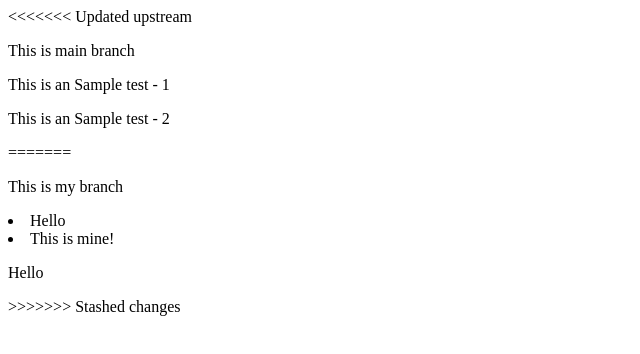
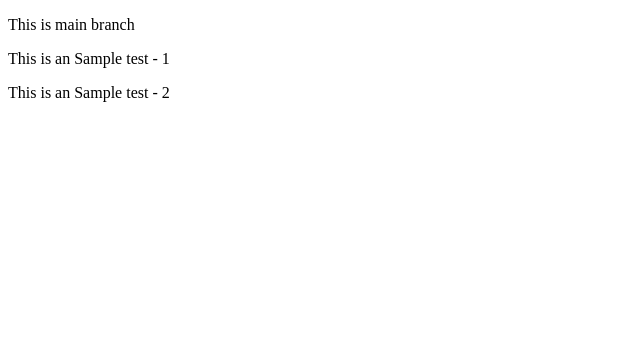
Before and after one commit to Pradeep0321/test-merge, a plain HTML site: page index.html in a window 1280 px wide. Shown: the whole page, without its empty margins (0-640 px from the left). Drawn offline with Linux system fonts and the light colour scheme.

Commit message:
Update index.html

```diff
--- a/index.html
+++ b/index.html
@@ -7,15 +7,8 @@
     <title>Sample</title>
 </head>
 <body>
-<<<<<<< Updated upstream
     <p>This is main branch</p>
     <p>This is an Sample test - 1</p>
     <p>This is an Sample test - 2</p>
-=======
-    <p>This is my branch</p>
-    <li>Hello</li>
-    <li>This is mine!</li>
-    <p>Hello</p>
->>>>>>> Stashed changes
 </body>
 </html>
```
